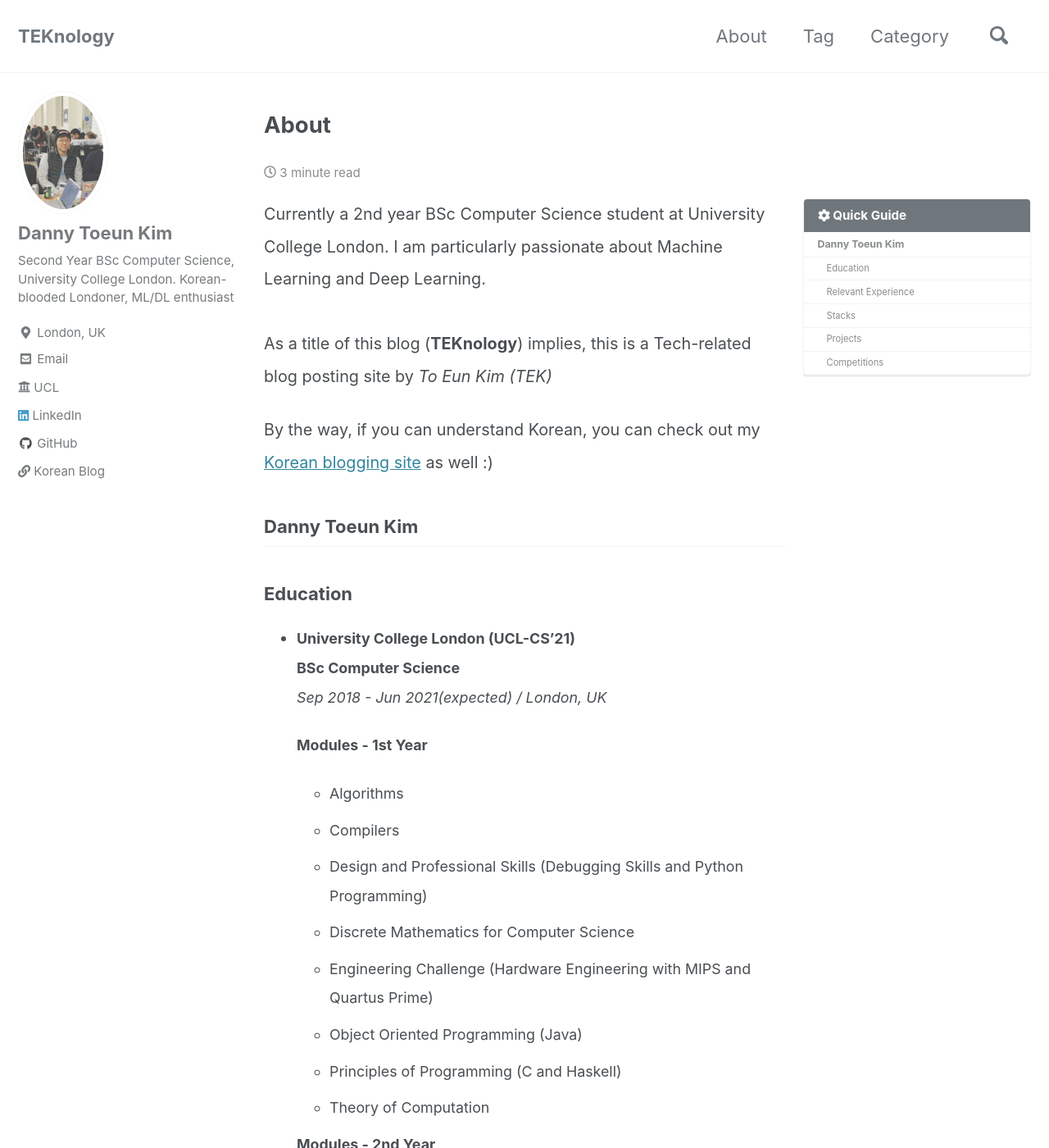
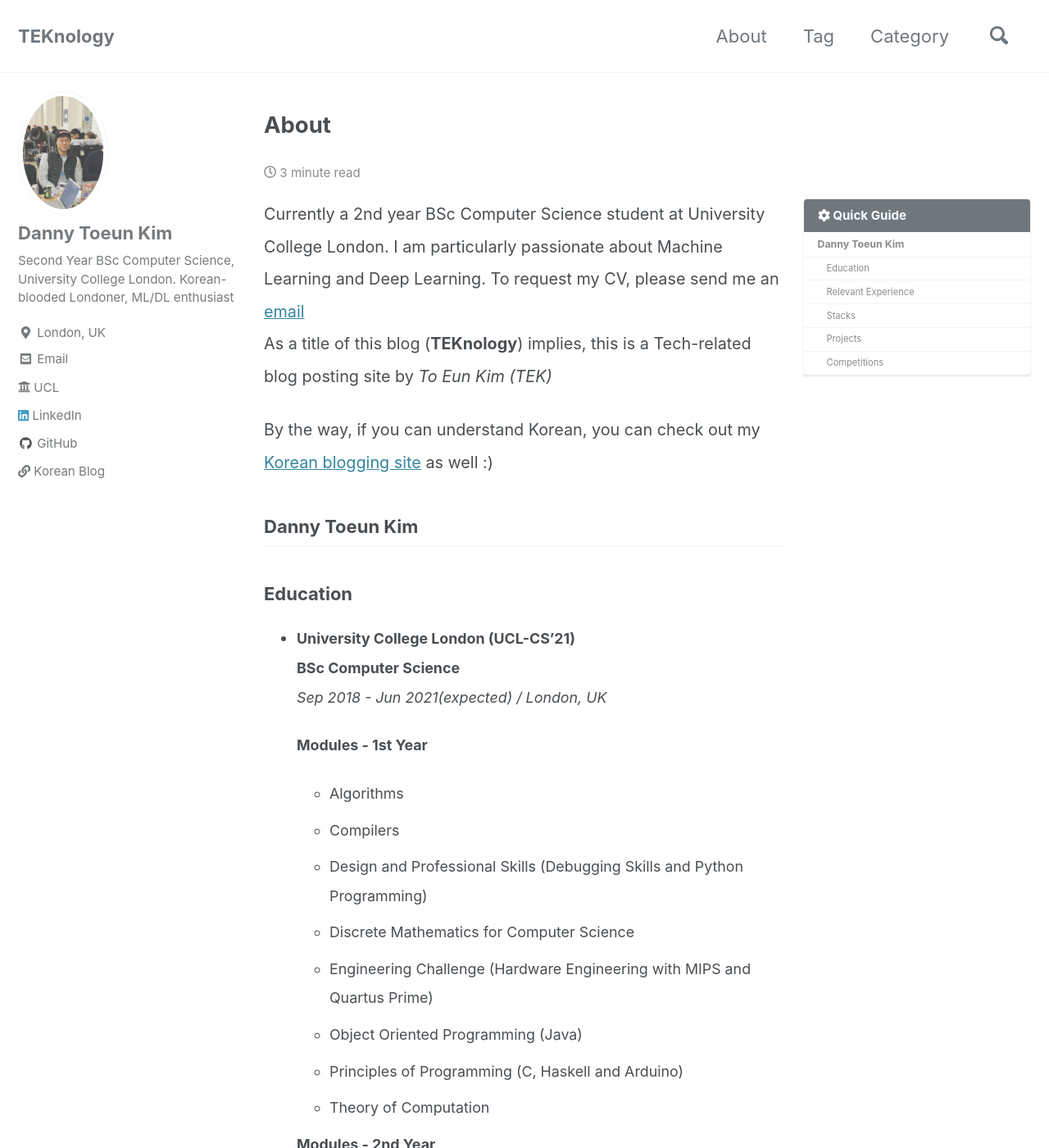
Before and after one commit to kimdanny/blog, a Jekyll site: the page built from _pages/about.md, in a window 1280 px wide and 1400 px high. Shown: the whole window at 82% size. Built offline with Jekyll 4.4.1, drawn with Linux system fonts in a browser that asks for light colours; cached includes are drawn as plain includes; nearby versions of some CDN libraries; some of the changed text lies outside the part shown.

Commit message:
update cv

```diff
--- a/_pages/about.md
+++ b/_pages/about.md
@@ -7,6 +7,7 @@ toc_icon: "cog"
 ---
 Currently a 2nd year BSc Computer Science student at University College London.
 I am particularly passionate about Machine Learning and Deep Learning.
+To request my CV, please send me an [email](mailto:dannykim153@gmail.com)
 <br/>
 As a title of this blog (**TEKnology**) implies, this is a Tech-related blog posting site by *To Eun Kim (TEK)*
 
@@ -27,7 +28,7 @@ By the way, if you can understand Korean, you can check out my [Korean blogging
   - Discrete Mathematics for Computer Science
   - Engineering Challenge (Hardware Engineering with MIPS and Quartus Prime)
   - Object Oriented Programming (Java)
-  - Principles of Programming (C and Haskell)
+  - Principles of Programming (C, Haskell and Arduino)
   - Theory of Computation
 
   **Modules - 2nd Year**
@@ -62,7 +63,10 @@ By the way, if you can understand Korean, you can check out my [Korean blogging
   *June 2019 - Sep 2019 (3 months) / Seoul, South Korea*
   *Korea Advanced Institute of Science and Technology (KAIST)*
   인공지능 여름 캠프 (양재R&CD 혁신허브 with KAIST & 모두의 연구소 sponsored by Seoul City Government)
-  On June, took an intensive Machine Learning and Data Science online pre-course, provided by the BootCamp. From July to September, by attending 4-5 hours of lectures 5 days a week, I will be covering much deeper part of it, including ANN, CNN, RNN, GAN, RL, NLP and Computer Vision. During the last two months, one group project will be proceeded and be presented on the last day.
+  On June, took an intensive Machine Learning and Data Science online pre-course, provided by the BootCamp.
+  From July to September, by attending 4-5 hours of lectures 5 days a week, I will be covering much deeper part of it,
+  including ANN, CNN, RNN, GAN, RL, NLP and Computer Vision.
+  During the last two months, one group project will be proceeded and be presented on the last day.
 
 * **Invited Participant at Bank of America Merrill Lynch**
   *October 2018 / London, UK / at UCL*
@@ -79,13 +83,13 @@ By the way, if you can understand Korean, you can check out my [Korean blogging
   as well as engineering at Google in general.
 
 ### Stacks
-* **languages**
+* **Languages**
     Python, Java, C, Haskell
-* **libraries**
+* **Libraries**
     numpy, pandas, scikit-learn, keras, matplotlib, seaborn
-* **frameworks**
+* **Frameworks**
     tensorflow
-* **os**
+* **OS**
     MacOS, Windows, CentOS
 * **Tools**
     Git/GitHub, Google Colab
```
Also changed, not shown: other parts of _pages/about.md (+2 -2 lines).
